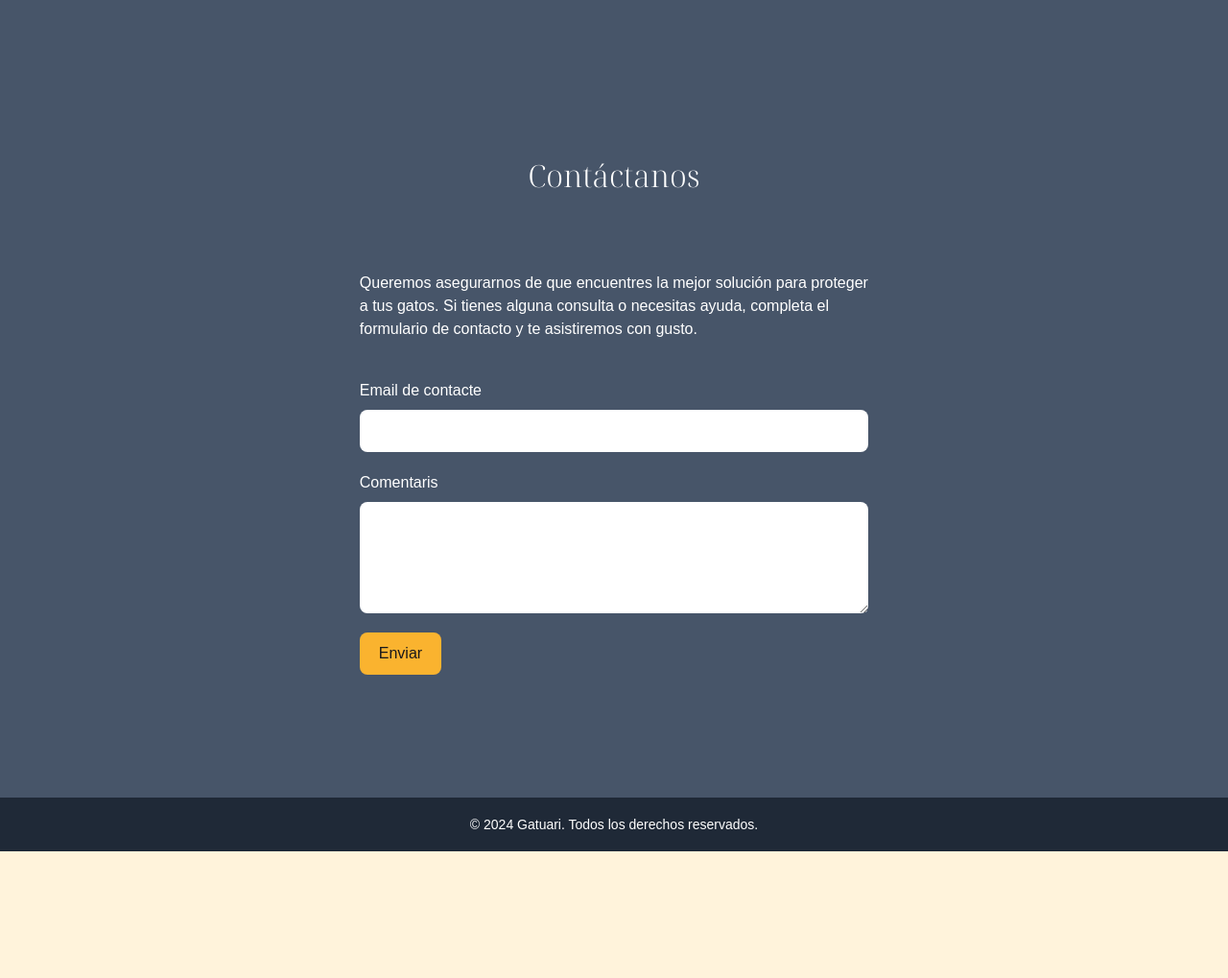
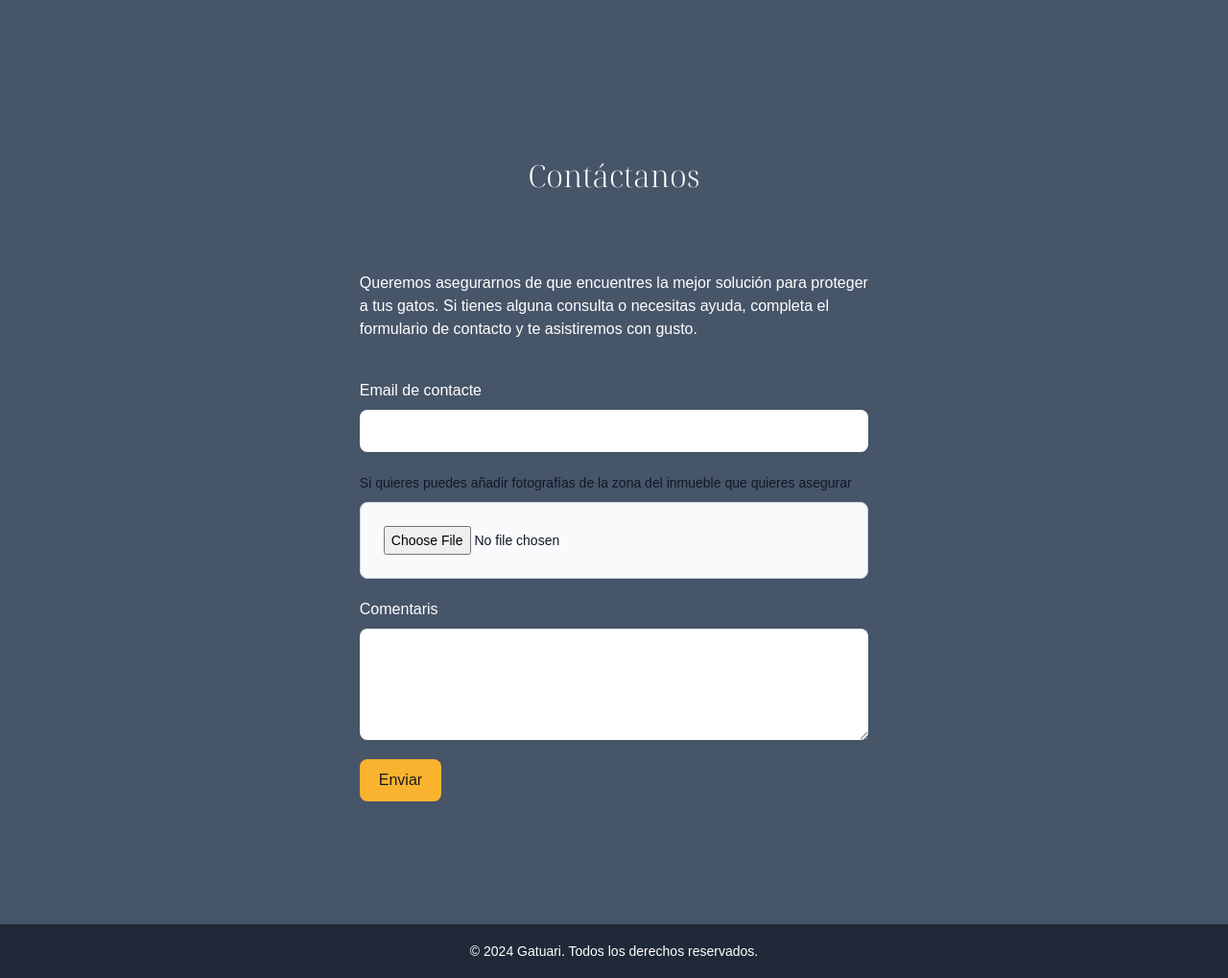
Before and after one commit to adriamarcet/gatuari-tancaments, an Astro site: page / in a window 1280 px wide. Shown: the part 3280-4299 px from the top of the page at 96% size. Before the commit the page ends 4167 px from the top, so only its background shows below. Built offline with nearby package versions, Linux system fonts and the light colour scheme; Astro itself is replaced by a stand-in of ours.

Commit message:
Add file upload to contact form

```diff
--- a/src/layouts/Contact.astro
+++ b/src/layouts/Contact.astro
@@ -16,18 +16,18 @@
     </p>
     <form
       class="mx-auto pt-10"
+      method="POST"
+      name="mainContactForm"
+      enctype="multipart/form-data"
       netlify-honeypot="cazodemiel"
-      method="POST"
-      data-netlify="true"
-      name="contact"
-      action="{{ link('thank_you#thanks_message') }}"
       data-netlify="true"
     >
       <input name="cazodemiel" hidden />
+
       <input
         type="text"
         name="subject"
-        value="Contacto web: {{ contactEmail }} rellenó el formulario desde Tancaments"
+        value="Contacto web: rellenó el formulario desde Tancaments"
         hidden
       />
 
@@ -46,6 +46,19 @@
         </div>
       </div>
       <div class="mb-5">
+        <label
+          class="block mb-2 text-sm font-medium text-gray-900 dark:text-white"
+          for="file_input"
+          >Si quieres puedes añadir fotografías de la zona del inmueble que
+          quieres asegurar</label
+        >
+        <input
+          class="p-6 block w-full text-sm text-gray-900 border border-gray-300 rounded-lg cursor-pointer bg-gray-50 dark:text-gray-400 focus:outline-none dark:bg-gray-700 dark:border-gray-600 dark:placeholder-gray-400"
+          id="file_input"
+          type="file"
+        />
+      </div>
+      <div class="mb-5">
         <label for="message" class="block mb-2 text-white">Comentaris</label>
         <textarea
           id="message"
```
